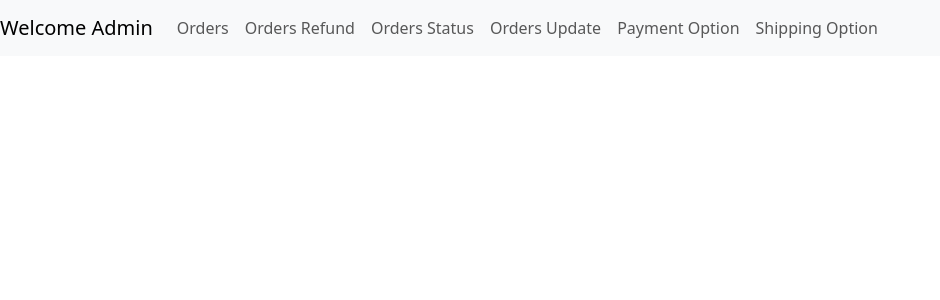
After one commit to CodeBustersPIDEV/Artmart_Web, a Symfony app: template templates/order/orderBar.html.twig in a window 1280 px wide. The commit adds this page. Shown: the top 300 px of the page, without its empty margins (0-940 px from the left). Run offline with Twig, Linux system fonts and the light colour scheme; the template is opened without the code that fills it, so the values that code supplies are empty; some libraries are stand-ins or nearby versions.

Commit message:
OrderMenu

```diff
--- a/templates/Components/NavBar.html.twig
+++ b/templates/Components/NavBar.html.twig
@@ -128,14 +128,14 @@
 */ #}
 <nav class="navMenu">
 	<div class="logo">
-		<img src="{{ asset('assets/ArtMart_Logo.png') }}" alt="ArtMart Logo" />
+		<img src="{{ asset('assets/ArtMart_Logo.png') }}" alt="ArtMart Logo" class="logo">
 	</div>
 	<div class="options">
-		<a href="{{ path('app_blogs_index') }}">Home</a>
+		<a href="/">Home</a>
 		<a href="{{ path('app_blogs_index') }}">Blog</a>
 		<a href="{{ path('app_product_index') }}">Products</a>
 		<a href="{{ path('app_customproduct_index') }}">Custom Products</a>
-		<a href="{{ path('app_order_index') }}">Orders</a>
+		<a href="/order/gui">Orders</a>
 		<a href="#">Events</a>
 		<a href="{{ path('app_user_index') }}">Users</a>
 		<div class="dot"></div>
--- a/templates/base.html.twig
+++ b/templates/base.html.twig
@@ -26,8 +26,10 @@
 		{% endblock %}
 	</head>
 	<body>
-		{% block body %}{% endblock %}{% macro NavBar() %} {% include
-		'Components/NavBar.html.twig' %} {% endmacro %} {% macro
+		{% block body %}{% endblock %}{% macro NavBar() %}
+		{% include
+		'Components/NavBar.html.twig' %}
+		{% endmacro %} {% macro
 		card(blog,blog_media) %} {% include 'blogs/blogCards.html.twig' with {blog:
 		blog,blog_media:blog_media} only %} {% endmacro %}
 		<script
--- a/templates/order/index.html.twig
+++ b/templates/order/index.html.twig
@@ -1,7 +1,8 @@
 {% extends 'base.html.twig' %} {% import "base.html.twig" as base %}{% block
 title %}Order index{% endblock %} {% block body %}
 {{ base.NavBar() }}
-<table class="table">
+{% include('order/orderBar.html.twig') %}
+<table class="table table-hover table-bordered">
 	<thead>
 		<tr>
 			<th>OrderId</th>
--- /dev/null
+++ b/templates/order/orderBar.html.twig
@@ -0,0 +1,32 @@
+{% extends 'base.html.twig' %}
+{% import "base.html.twig" as base %}
+{% block body %}
+<nav class="navbar navbar-expand-lg navbar-light bg-light">
+  <a class="navbar-brand" href="#">Welcome Admin</a>
+  <button class="navbar-toggler" type="button" data-toggle="collapse" data-target="#navbarNavDropdown" aria-controls="navbarNavDropdown" aria-expanded="false" aria-label="Toggle navigation">
+    <span class="navbar-toggler-icon"></span>
+  </button>
+  <div class="collapse navbar-collapse" id="navbarNavDropdown">
+    <ul class="navbar-nav">
+      <li class="nav-item active">
+        <a class="nav-link" href="/order">Orders</span></a>
+      </li>
+      <li class="nav-item">
+        <a class="nav-link" href="/orderrefund">Orders Refund</a>
+      </li>
+      <li class="nav-item">
+        <a class="nav-link" href="/orderstatus">Orders Status</a>
+      </li>
+      <li class="nav-item">
+        <a class="nav-link" href="/orderupdate">Orders Update</a>
+      </li>
+      <li class="nav-item">
+        <a class="nav-link" href="/paymentoption">Payment Option</a>
+      </li>
+      <li class="nav-item">
+        <a class="nav-link" href="/shippingoption">Shipping Option</a>
+      </li>
+    </ul>
+  </div>
+</nav>
+{% endblock %}
--- a/templates/user/index.html.twig
+++ b/templates/user/index.html.twig
@@ -1,5 +1,7 @@
-{% extends 'base.html.twig' %} {% import "base.html.twig" as base %}{% block
-title %}User index{% endblock %} {% block body %}
+{% extends 'base.html.twig' %}
+{% import "base.html.twig" as base %}
+{% block title %}User index{% endblock %}
+{% block body %}
 {{ base.NavBar() }}
 <table class="table">
 	<thead>
```
Also changed, not shown: src/Controller/HomeController.php (added, +18 -0 lines), src/Controller/OrderController.php (+9 -0 lines), templates/home/index.html.twig (added, +14 -0 lines), templates/order/orderGui.html.twig (added, +23 -0 lines), templates/orderrefund/index.html.twig (+5 -5 lines), templates/orderstatus/index.html.twig (+5 -6 lines), templates/orderupdate/index.html.twig (+5 -4 lines), templates/paymentoption/index.html.twig (+5 -4 lines), templates/shippingoption/index.html.twig (+5 -5 lines), public/assets/Components/NavBar.css, public/assets/Components/orderMenu.css (added).
